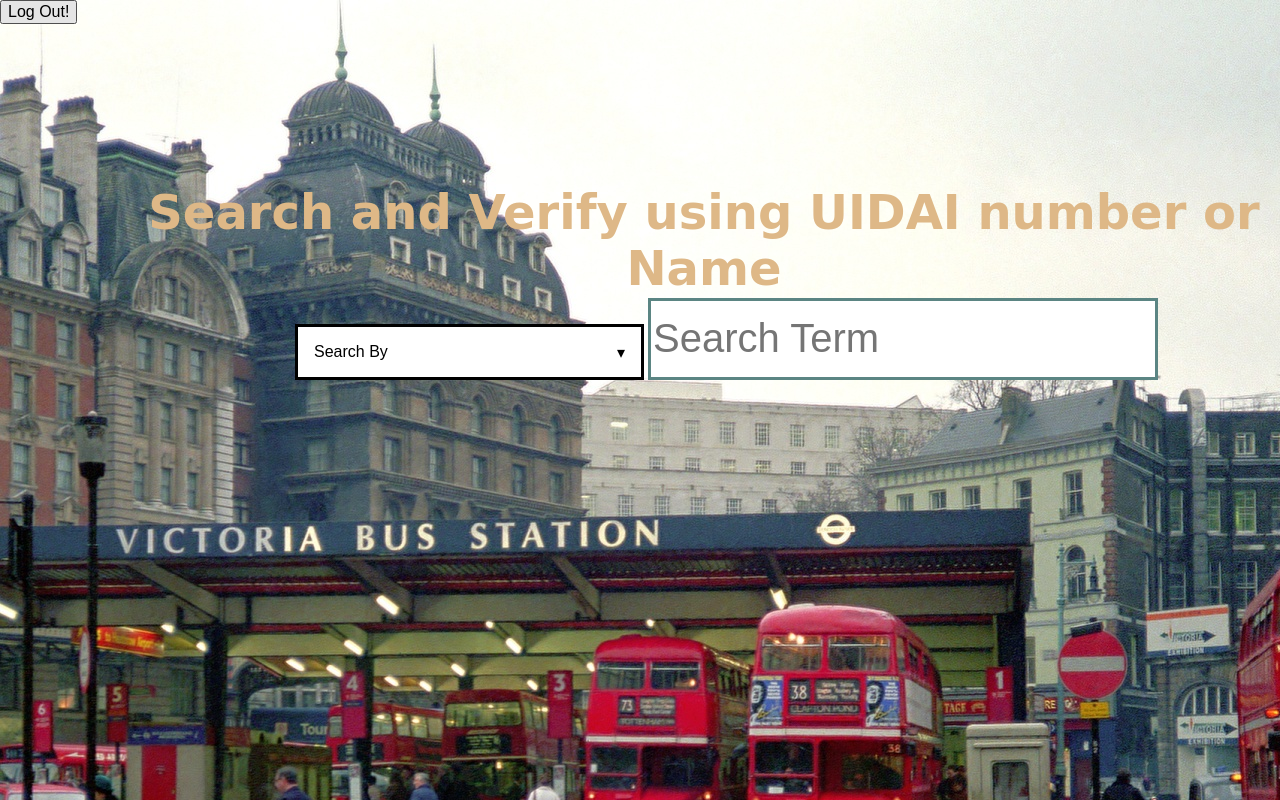
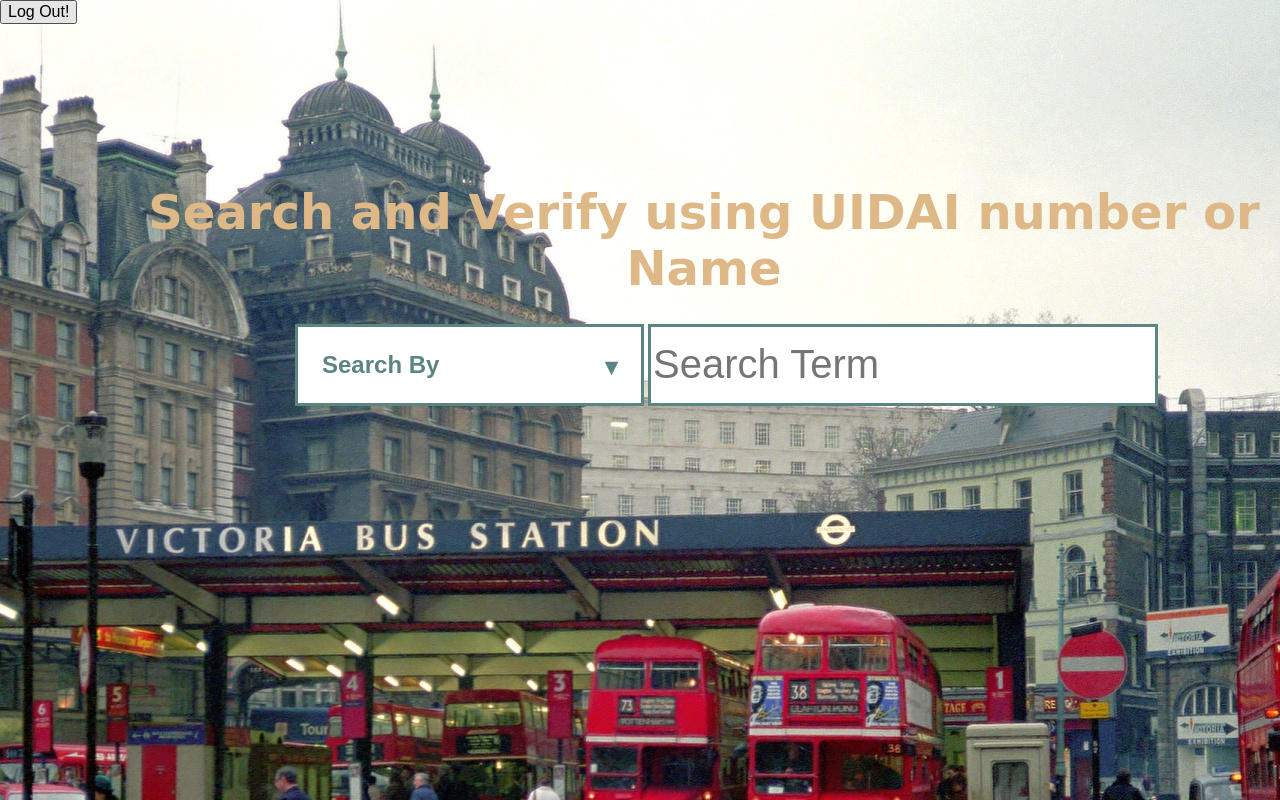
Before and after one commit to tarungarg546/Passified, a PHP site: page /transport_index.php in a window 1280 px wide; the page is wider, and only the part inside the window is pictured. Run offline with PHP 8.4, Linux system fonts and the light colour scheme; the visitor is signed in with stand-in values (Sample User, id 1).

Commit message:
Update cs-select.css

```diff
--- a/css/cs-select.css
+++ b/css/cs-select.css
@@ -1,3 +1,183 @@
+@font-face {
+	font-family: 'icomoon';
+	src:url('../fonts/icomoon/icomoon.eot?-rdnm34');
+	src:url('../fonts/icomoon/icomoon.eot?#iefix-rdnm34') format('embedded-opentype'),
+		url('../fonts/icomoon/icomoon.woff?-rdnm34') format('woff'),
+		url('../fonts/icomoon/icomoon.ttf?-rdnm34') format('truetype'),
+		url('../fonts/icomoon/icomoon.svg?-rdnm34#icomoon') format('svg');
+	font-weight: normal;
+	font-style: normal;
+}
+
+div.cs-skin-elastic {
+	background: transparent;
+	font-size: 1.5em;
+	font-weight: 700;
+	color: #5b8583;
+}
+
+@media screen and (max-width: 30em) {
+	div.cs-skin-elastic { font-size: 1em; }
+}
+
+.cs-skin-elastic > span {
+	background-color: #fff;
+	z-index: 100;
+}
+
+.cs-skin-elastic > span::after {
+	font-family: 'icomoon';
+	content: '\e005';
+	-webkit-backface-visibility: hidden;
+	backface-visibility: hidden;
+}
+
+.cs-skin-elastic .cs-options {
+	overflow: visible;
+	background: transparent;
+	opacity: 1;
+	visibility: visible;
+	padding-bottom: 1.25em;
+	pointer-events: none;
+}
+
+.cs-skin-elastic.cs-active .cs-options {
+	pointer-events: auto;
+}
+
+.cs-skin-elastic .cs-options > ul::before {
+	content: '';
+	position: absolute;
+	width: 100%;
+	height: 100%;
+	left: 0;
+	top: 0;
+	-webkit-transform: scale3d(1,0,1);
+	transform: scale3d(1,0,1);
+	background: #fff;
+	-webkit-transform-origin: 50% 0%;
+	transform-origin: 50% 0%;
+	-webkit-transition: -webkit-transform 0.3s;
+	transition: transform 0.3s;
+}
+
+.cs-skin-elastic.cs-active .cs-options > ul::before {
+	-webkit-transform: scale3d(1,1,1);
+	transform: scale3d(1,1,1);
+	-webkit-transition: none;
+	transition: none;
+	-webkit-animation: expand 0.6s ease-out;
+  	animation: expand 0.6s ease-out;
+}
+
+.cs-skin-elastic .cs-options ul li {
+	opacity: 0;
+	-webkit-transform: translate3d(0,-25px,0);
+	transform: translate3d(0,-25px,0);
+	-webkit-transition: opacity 0.15s, -webkit-transform 0.15s;
+	transition: opacity 0.15s, transform 0.15s;
+}
+
+.cs-skin-elastic.cs-active .cs-options ul li {
+	-webkit-transform: translate3d(0,0,0);
+	transform: translate3d(0,0,0);
+	opacity: 1;
+	-webkit-transition: none;
+	transition: none;
+	-webkit-animation: bounce 0.6s ease-out;
+  	animation: bounce 0.6s ease-out;
+}
+
+/* Optional delays (problematic in IE 11/Win) */
+/*
+.cs-skin-elastic.cs-active .cs-options ul li:first-child {
+	-webkit-animation-delay: 0.1s;
+	animation-delay: 0.1s;
+}
+
+.cs-skin-elastic.cs-active .cs-options ul li:nth-child(2) {
+	-webkit-animation-delay: 0.15s;
+	animation-delay: 0.15s;
+}
+
+.cs-skin-elastic.cs-active .cs-options ul li:nth-child(3) {
+	-webkit-animation-delay: 0.2s;
+	animation-delay: 0.2s;
+}
+
+.cs-skin-elastic.cs-active .cs-options ul li:nth-child(4) {
+	-webkit-animation-delay: 0.25s;
+	animation-delay: 0.25s;
+}
+
+/* with more items, more delays declarations are needed */
+
+
+.cs-skin-elastic .cs-options span {
+	background-repeat: no-repeat;
+	background-position: 1.5em 50%;
+	background-size: 2em auto;
+	padding: 0.8em 1em 0.8em 2em;
+}
+
+.cs-skin-elastic .cs-options span:hover,
+.cs-skin-elastic .cs-options li.cs-focus span,
+.cs-skin-elastic .cs-options .cs-selected span {
+	color: #1e4c4a;
+}
+
+.cs-skin-elastic .cs-options .cs-selected span::after {
+	content: '';
+}
+
+.cs-skin-elastic .cs-options li.flag-france span {
+	background-image: url(../img/france.svg);
+}
+
+.cs-skin-elastic .cs-options li.flag-brazil span {
+	background-image: url(../img/brazil.svg);
+}
+
+.cs-skin-elastic .cs-options li.flag-safrica span {
+	background-image: url(../img/south-africa.svg);
+}
+
+.cs-skin-elastic .cs-options li.flag-argentina span {
+	background-image: url(../img/argentina.svg);
+}
+
+@-webkit-keyframes expand {
+	0% { -webkit-transform: scale3d(1,0,1); }
+	25% { -webkit-transform: scale3d(1,1.2,1); }
+	50% { -webkit-transform: scale3d(1,0.85,1); }
+	75% { -webkit-transform: scale3d(1,1.05,1) }
+	100% { -webkit-transform: scale3d(1,1,1); }
+}
+
+@keyframes expand {
+	0% { -webkit-transform: scale3d(1,0,1); transform: scale3d(1,0,1); }
+	25% { -webkit-transform: scale3d(1,1.2,1); transform: scale3d(1,1.2,1); }
+	50% { -webkit-transform: scale3d(1,0.85,1); transform: scale3d(1,0.85,1); }
+	75% { -webkit-transform: scale3d(1,1.05,1); transform: scale3d(1,1.05,1); }
+	100% { -webkit-transform: scale3d(1,1,1); transform: scale3d(1,1,1); }
+}
+
+
+@-webkit-keyframes bounce {
+	0% { -webkit-transform: translate3d(0,-25px,0); opacity:0; }
+	25% { -webkit-transform: translate3d(0,10px,0); }
+	50% { -webkit-transform: translate3d(0,-6px,0); }
+	75% { -webkit-transform: translate3d(0,2px,0); }
+	100% { -webkit-transform: translate3d(0,0,0); opacity: 1; }
+}
+
+@keyframes bounce {
+	0% { -webkit-transform: translate3d(0,-25px,0); transform: translate3d(0,-25px,0); opacity:0; }
+	25% { -webkit-transform: translate3d(0,10px,0); transform: translate3d(0,10px,0); }
+	50% { -webkit-transform: translate3d(0,-6px,0); transform: translate3d(0,-6px,0); }
+	75% { -webkit-transform: translate3d(0,2px,0); transform: translate3d(0,2px,0); }
+	100% { -webkit-transform: translate3d(0,0,0); transform: translate3d(0,0,0); opacity: 1; }
+}
 /* Default custom select styles */
 div.cs-select {
 	display: inline-block;
```
